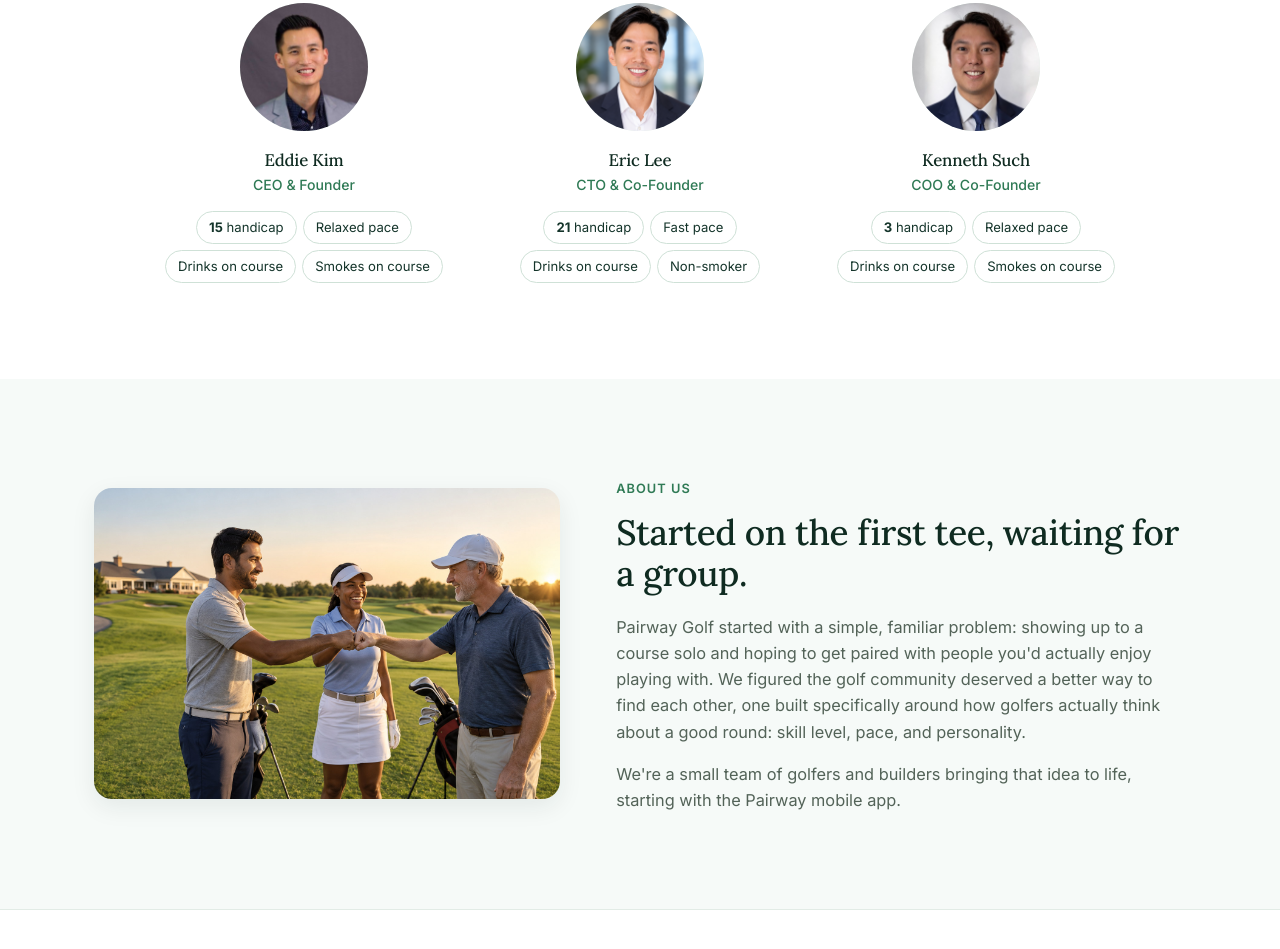
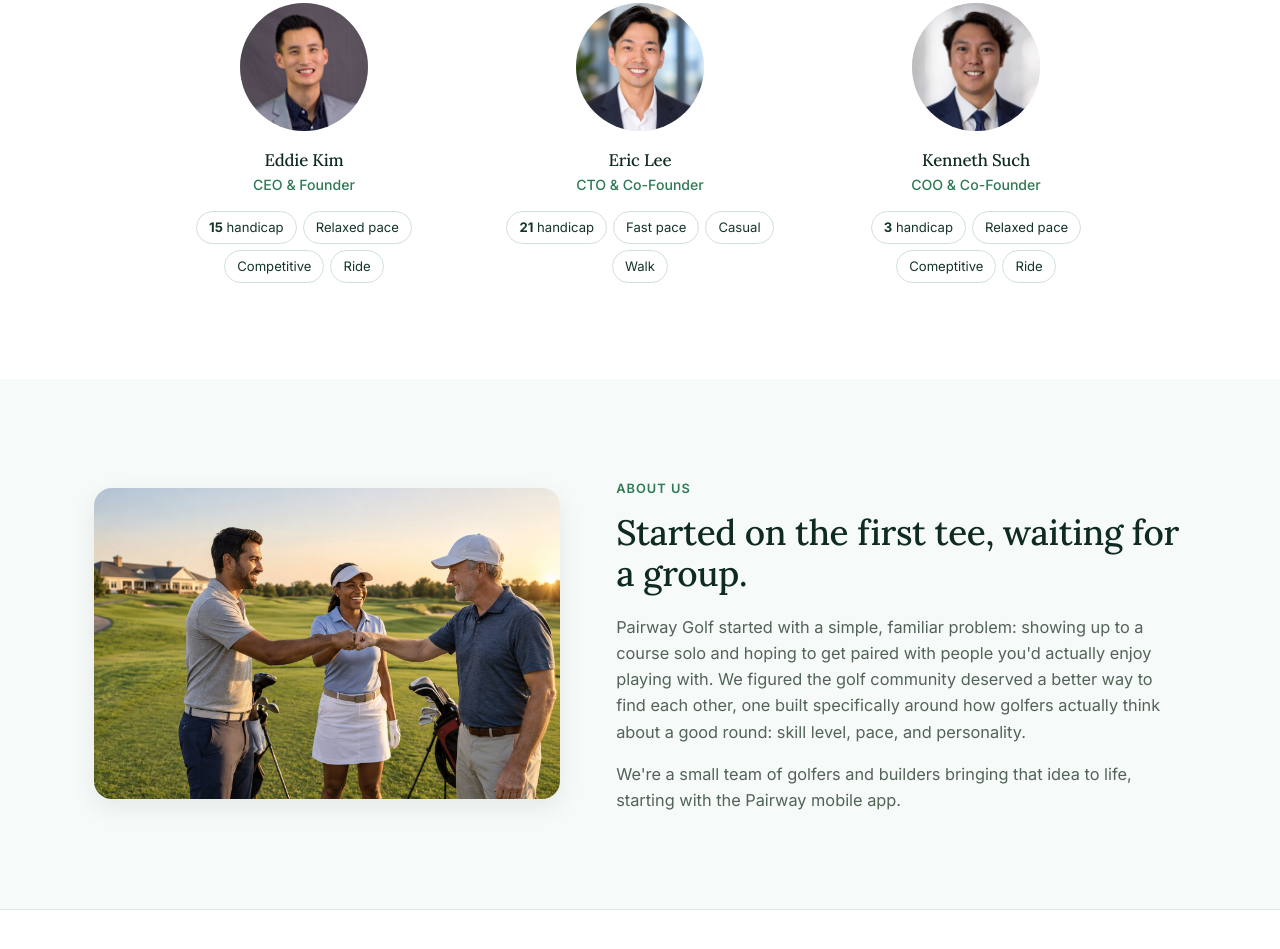
Before and after one commit to erictaelee/pairway-web, a website built with Vite: page index.html in a window 1280 px wide. Shown: the part 4376-5325 px from the top of the page. Built offline with nearby package versions, Linux system fonts and the light colour scheme.

Commit message:
Update preference badge

```diff
--- a/index.html
+++ b/index.html
@@ -505,8 +505,8 @@
               <ul class="team-game" aria-label="Golf profile">
                 <li><b>15</b> handicap</li>
                 <li>Relaxed pace</li>
-                <li>Drinks on course</li>
-                <li>Smokes on course</li>
+                <li>Competitive</li>
+                <li>Ride</li>
               </ul>
             </div>
 
@@ -520,8 +520,8 @@
               <ul class="team-game" aria-label="Golf profile">
                 <li><b>21</b> handicap</li>
                 <li>Fast pace</li>
-                <li>Drinks on course</li>
-                <li>Non-smoker</li>
+                <li>Casual</li>
+                <li>Walk</li>
               </ul>
             </div>
 
@@ -535,8 +535,8 @@
               <ul class="team-game" aria-label="Golf profile">
                 <li><b>3</b> handicap</li>
                 <li>Relaxed pace</li>
-                <li>Drinks on course</li>
-                <li>Smokes on course</li>
+                <li>Comeptitive</li>
+                <li>Ride</li>
               </ul>
             </div>
           </div>
```
